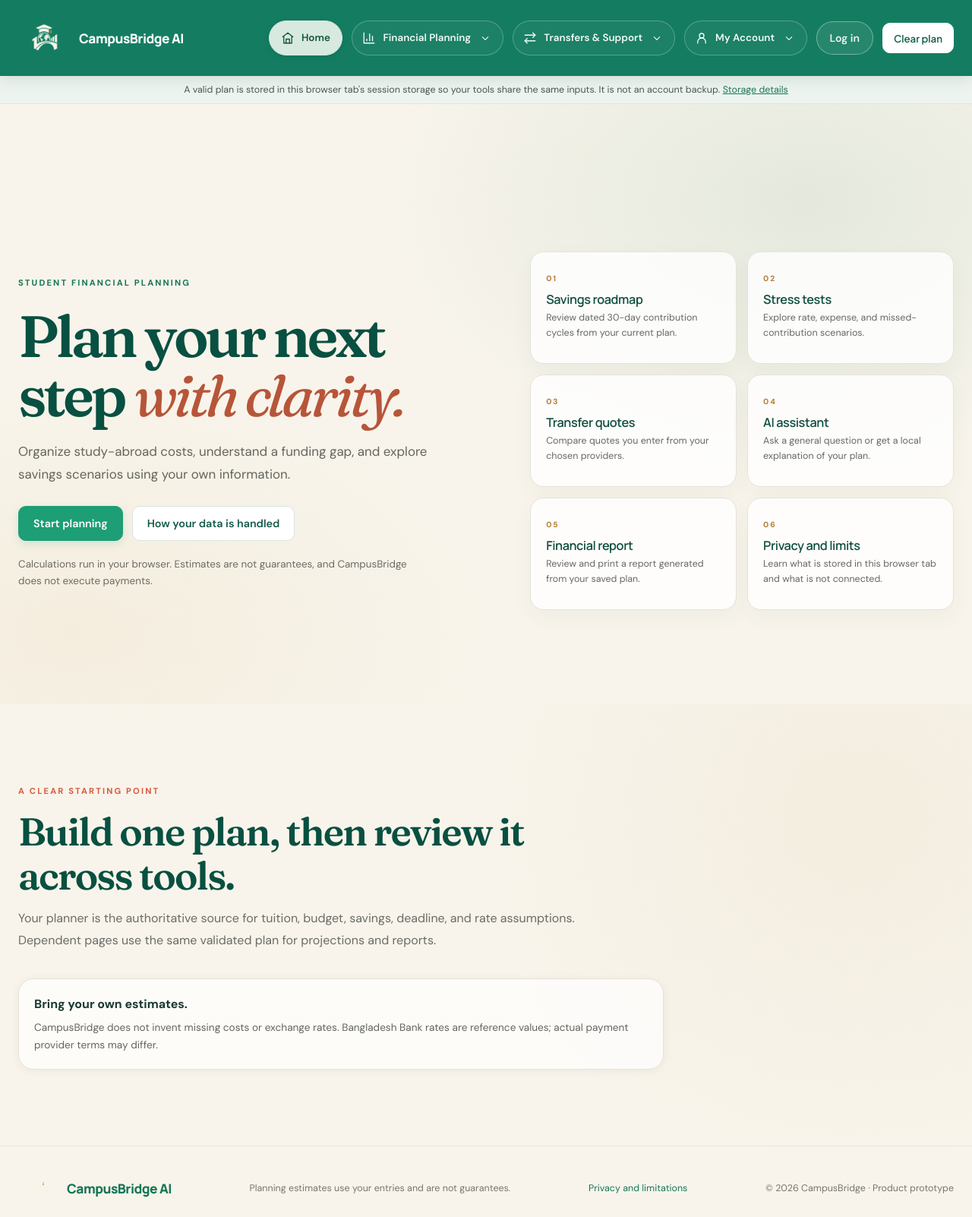
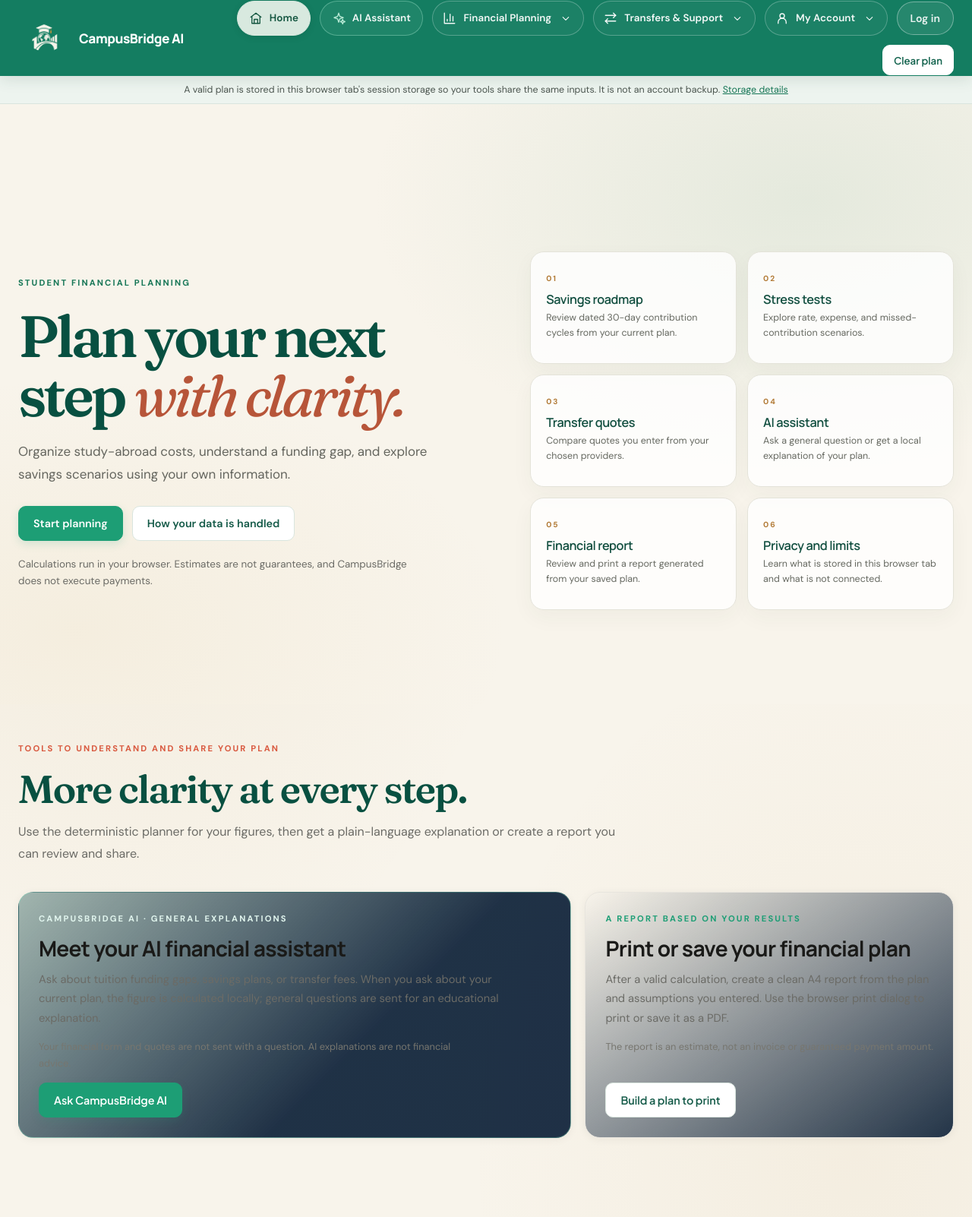
Before and after one commit to istiaksiam141/FinTech, a website: page index.html in a window 1280 px wide. Shown: the top 1602 px of the page at 76% size. Drawn offline with nearby package versions, Linux system fonts and the light colour scheme.

Commit message:
Promote AI assistant and printable financial plans

```diff
--- a/index.html
+++ b/index.html
@@ -17,6 +17,13 @@
       <a class="surface homeCard" href="/report.html"><span class="eyebrow">05</span><h2>Financial report</h2><p>Review and print a report generated from your saved plan.</p></a>
       <a class="surface homeCard" href="/privacy.html"><span class="eyebrow">06</span><h2>Privacy and limits</h2><p>Learn what is stored in this browser tab and what is not connected.</p></a>
     </div></div></section>
+    <section class="section homeUspSection" aria-labelledby="homeUspTitle"><div class="wrap">
+      <div class="sectionHead"><span class="eyebrow">Tools to understand and share your plan</span><h2 id="homeUspTitle">More clarity at every step.</h2><p>Use the deterministic planner for your figures, then get a plain-language explanation or create a report you can review and share.</p></div>
+      <div class="homeUspGrid">
+        <article class="surface homeUspCard homeAiCard"><span class="eyebrow">CampusBridge AI · General explanations</span><h3>Meet your AI financial assistant</h3><p>Ask about tuition funding gaps, savings plans, or transfer fees. When you ask about your current plan, the figure is calculated locally; general questions are sent for an educational explanation.</p><p class="homeUspNote">Your financial form and quotes are not sent with a question. AI explanations are not financial advice.</p><a class="button primary" href="/assistant.html">Ask CampusBridge AI</a></article>
+        <article class="surface homeUspCard homePrintCard"><span class="eyebrow">A report based on your results</span><h3>Print or save your financial plan</h3><p>After a valid calculation, create a clean A4 report from the plan and assumptions you entered. Use the browser print dialog to print or save it as a PDF.</p><p class="homeUspNote">The report is an estimate, not an invoice or guaranteed payment amount.</p><a class="button" href="/planner.html#profileForm">Build a plan to print</a></article>
+      </div>
+    </div></section>
     <section class="section"><div class="wrap"><div class="sectionHead"><span class="eyebrow">A clear starting point</span><h2>Build one plan, then review it across tools.</h2><p>Your planner is the authoritative source for tuition, budget, savings, deadline, and rate assumptions. Dependent pages use the same validated plan for projections and reports.</p></div><div class="surface homeNotice"><strong>Bring your own estimates.</strong><p>CampusBridge does not invent missing costs or exchange rates. Bangladesh Bank rates are reference values; actual payment provider terms may differ.</p></div></div></section>
   </main>
   <div id="site-footer"></div>
--- a/js/site.js
+++ b/js/site.js
@@ -2,12 +2,13 @@
   "use strict";
   const groups = [
     { id: "planning", label: "Financial Planning", icon: "chart", pages: [["planner", "Planner", "/planner.html", "calculator"], ["roadmap", "Savings roadmap", "/roadmap.html", "route"], ["stress", "Stress tests", "/stress-tests.html", "chart"]] },
-    { id: "support", label: "Transfers & Support", icon: "transfer", pages: [["transfers", "Transfers", "/transfers.html", "arrowsLeftRight"], ["assistant", "AI assistant", "/assistant.html", "messageCircle"]] },
+    { id: "support", label: "Transfers & Support", icon: "transfer", pages: [["transfers", "Transfers", "/transfers.html", "arrowsLeftRight"]] },
     { id: "account", label: "My Account", icon: "user", pages: [["account", "Account", "/account.html", "userRound"], ["report", "Financial report", "/report.html", "fileText"], ["privacy", "Privacy", "/privacy.html", "shieldCheck"]] }
   ];
   const createIcon = name => {
     const drawings = {
       home: '<path d="m3 10 9-7 9 7"/><path d="M5 9v12h14V9"/><path d="M9 21v-7h6v7"/>',
+      sparkle: '<path d="m12 3 1.9 5.8L20 11l-6.1 2.2L12 19l-1.9-5.8L4 11l6.1-2.2L12 3Z"/><path d="m19 14 1.1 2.9L23 18l-2.9 1.1L19 22l-1.1-2.9L15 18l2.9-1.1L19 14Z"/>',
       chart: '<path d="M3 3v18h18"/><path d="M18 17V9"/><path d="M13 17V5"/><path d="M8 17v-3"/>',
       transfer: '<path d="M17 3l4 4-4 4"/><path d="M3 7h18"/><path d="m7 21-4-4 4-4"/><path d="M21 17H3"/>',
       user: '<circle cx="12" cy="8" r="4"/><path d="M5 21v-2a7 7 0 0 1 14 0v2"/>',
@@ -50,7 +51,10 @@
     const nav = document.createElement("nav"); nav.id = "navlinks"; nav.className = "navlinks"; nav.setAttribute("aria-label", "Main navigation");
     const home = document.createElement("a"); home.href = "/"; home.className = "navPill"; home.append(createIcon("home"), document.createElement("span")); home.lastChild.textContent = "Home";
     if (page === "home") home.setAttribute("aria-current", "page");
-    nav.append(home);
+    const assistantLink = document.createElement("a"); assistantLink.href = "/assistant.html"; assistantLink.className = "navPill aiNavPill";
+    assistantLink.append(createIcon("sparkle"), document.createElement("span")); assistantLink.lastChild.textContent = "AI Assistant";
+    if (page === "assistant") assistantLink.setAttribute("aria-current", "page");
+    nav.append(home, assistantLink);
     const groupControls = [];
     for (const group of groups) {
       const active = group.pages.some(([id]) => id === page);
--- a/styles/site.css
+++ b/styles/site.css
@@ -444,6 +444,9 @@ body[data-page="planner"] .planningModeNote{padding:12px 14px;border-radius:11px
 .profileControl{position:relative;display:flex;align-items:center}
 .profileAvatar{display:grid;place-items:center;width:44px;height:44px;padding:0;border:1px solid rgba(255,255,255,.58);border-radius:50%;background:#d8e9df;color:#145640;font:700 1rem/1 'DM Sans',sans-serif;cursor:pointer;box-shadow:0 2px 10px rgba(10,42,31,.16)}
 .profileAvatar:hover{background:#eef5ef;border-color:#fff}
+.topbar .navlinks>.aiNavPill:not([aria-current=page]){border-color:rgba(166,230,206,.4);background:rgba(166,230,206,.08)}
+.topbar .navlinks>.aiNavPill:not([aria-current=page]) .navIcon{color:#b8ead5}
+.topbar .navlinks>.aiNavPill:not([aria-current=page]):hover{border-color:#d8e9df;background:rgba(216,233,223,.16)}
 .profileDropdown{position:absolute;top:calc(100% + 12px);right:0;z-index:60;display:grid;gap:10px;width:min(300px,calc(100vw - 32px));padding:17px;border:1px solid #e1e8df;border-radius:17px;background:#fffefa;color:#25483b;box-shadow:0 18px 44px rgba(12,40,29,.24)}
 .profileDropdown .profileDisplayName{color:#124c39;font:700 1.02rem/1.3 'Manrope',sans-serif}
 .profileDropdown .profileEmail,.profileDropdown .accountStatus{overflow-wrap:anywhere;color:#61776d;font-size:.82rem;line-height:1.45}
@@ -457,3 +460,21 @@ body[data-page="planner"] .planningModeNote{padding:12px 14px;border-radius:11px
   .profileDropdown{position:static;width:100%;margin-top:8px}
   .navAuthSlot .authLoginLink{width:100%;justify-content:flex-start;padding:11px 14px;border-radius:999px}
 }
+
+/* Prominent routes to the existing AI assistant and print-ready report */
+.homeUspSection{padding-top:44px}
+.homeUspGrid{display:grid;grid-template-columns:minmax(0,1.2fr) minmax(280px,.8fr);gap:18px}
+.homeUspCard{display:flex;flex-direction:column;align-items:flex-start;gap:13px;padding:26px;min-height:100%}
+.homeUspCard h3{font-size:clamp(1.35rem,2.2vw,1.8rem);color:var(--ink)}
+.homeUspCard>p{max-width:64ch;color:var(--muted);font-size:.92rem;line-height:1.75}
+.homeUspCard .homeUspNote{font-size:.8rem;color:var(--quiet)}
+.homeUspCard .button{margin-top:auto}
+.homeAiCard{border-color:rgba(112,219,188,.32);background:linear-gradient(135deg,rgba(23,83,82,.38),rgba(12,32,55,.92) 62%)}
+.homeAiCard .eyebrow{color:var(--mint)}
+.homePrintCard{background:linear-gradient(145deg,rgba(255,255,255,.055),rgba(12,32,55,.9))}
+.resultsReportAction{display:flex;align-items:center;justify-content:space-between;gap:18px;margin-top:20px;padding:17px 18px;border:1px solid rgba(112,219,188,.3);border-radius:15px;background:rgba(112,219,188,.055)}
+.resultsReportAction strong{display:block;color:var(--ink);font-size:.96rem}
+.resultsReportAction p{margin-top:3px;color:var(--muted);font-size:.82rem;line-height:1.55}
+.resultsReportAction .button{flex:0 0 auto}
+@media(max-width:760px){.homeUspSection{padding-top:25px}.homeUspGrid{grid-template-columns:1fr}.homeUspCard{padding:21px}.resultsReportAction{align-items:flex-start;flex-direction:column}.resultsReportAction .button{width:100%}}
+@media print{.resultsReportAction{display:none!important}}
```
Also changed, not shown: app.js (+5 -0 lines), tests/finance.test.cjs (+2 -0 lines), tests/pages.test.cjs (+8 -2 lines).
